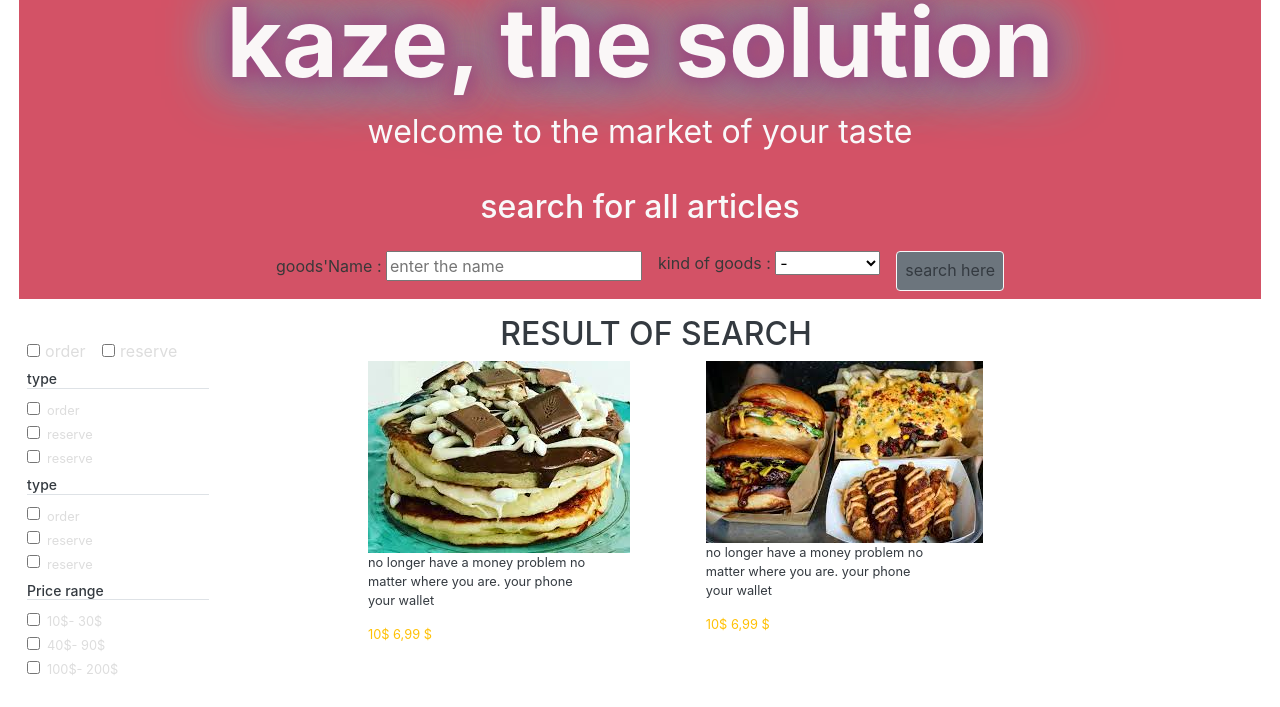
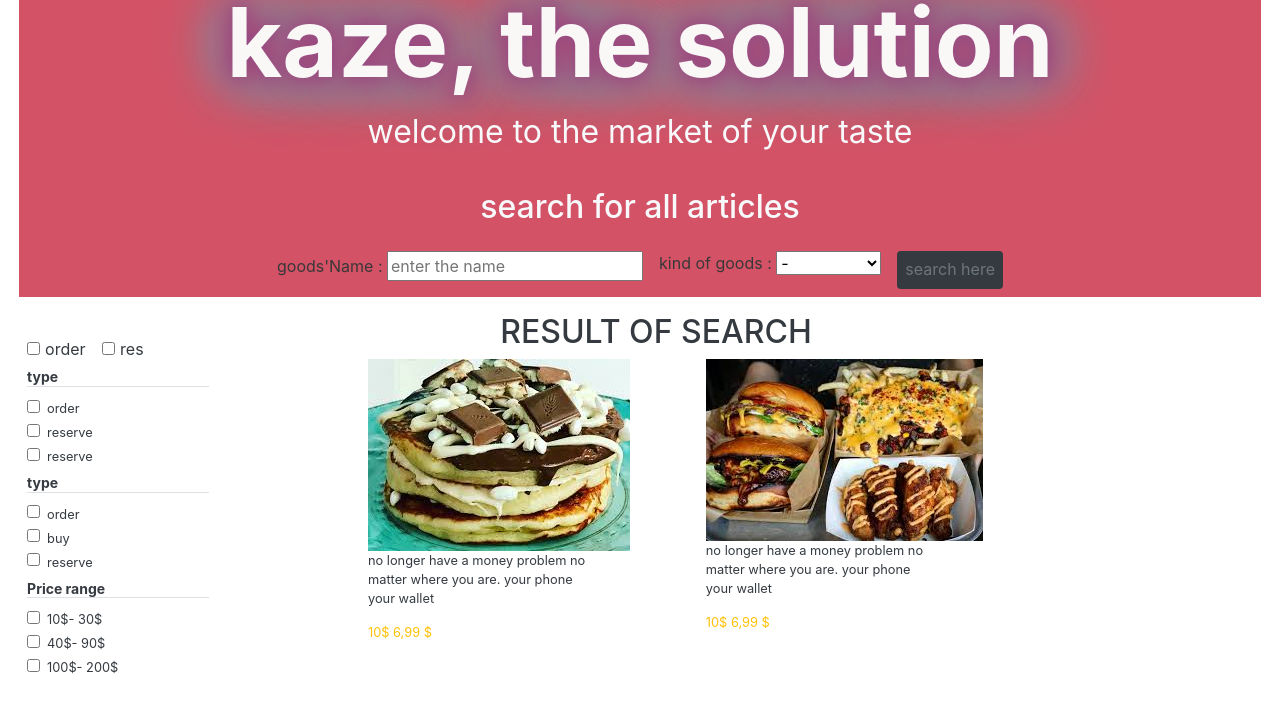
Before and after one commit to Guy-Gustave/goods-shop, a plain HTML site: page searched.html in a window 1280 px wide. Shown: the part 75-782 px from the top of the page. Drawn offline with nearby package versions, Linux system fonts and the light colour scheme; files whose address does not match are found by name.

Commit message:
add change color and typology as suggersted by tse

```diff
--- a/searched.html
+++ b/searched.html
@@ -70,7 +70,7 @@
             <option value="bread">bread</option>
           </select>
         </form>
-        <a href="searched.html" class="btn btn-light text-dark bg-secondary px-2 mb-2 pb-2" role="button">search here</a>
+        <a href="searched.html" class="btn btn-light text-secondary border-0 bg-dark px-2 mb-2 pb-2" role="button">search here</a>
       </div>
     </div>
     <div class="row">
@@ -78,56 +78,56 @@
         <div class="sidenav">
           <div class="form-check form-check-inline">
             <input class="form-check-input" type="checkbox" id="inlineCheckbox1" value="option1">
-            <label class="form-check-label" for="inlineCheckbox1">order</label>
+            <label class="form-check-label text-dark" for="inlineCheckbox1">order</label>
           </div>
           <div class="form-check form-check-inline">
             <input class="form-check-input" type="checkbox" id="inlineCheckbox2" value="option2">
-            <label class="form-check-label" for="inlineCheckbox2">reserve</label>
+            <label class="form-check-label text-dark" for="inlineCheckbox2">res</label>
           </div>
         </div>
         <div class="side">
-          <h6 class="border-bottom pt-2 text-dark ">type</h6>
+          <h6 class="border-bottom pt-2 font-weight-bolder text-dark ">type</h6>
           <div class="form-check form-check-block">
             <input class="form-check-input" type="checkbox" id="inlineCheckbox" value="option1">
-            <label class="form-check-label small" for="inlineCheckbox1">order</label>
+            <label class="form-check-label text-dark small" for="inlineCheckbox1">order</label>
           </div>
           <div class="form-check form-check-block">
             <input class="form-check-input" type="checkbox" id="inlineCheckbox4" value="option2">
-            <label class="form-check-label small" for="inlineCheckbox2">reserve</label>
+            <label class="form-check-label text-dark small" for="inlineCheckbox2">reserve</label>
           </div>
           <div class="form-check form-check-block">
             <input class="form-check-input" type="checkbox" id="inlineCheckbox5" value="option2">
-            <label class="form-check-label small" for="inlineCheckbox2">reserve</label>
+            <label class="form-check-label text-dark small" for="inlineCheckbox2">reserve</label>
           </div>
         </div>
         <div class="side">
-          <h6 class="border-bottom pt-2 text-dark ">type</h6>
+          <h6 class="border-bottom pt-2 font-weight-bolder text-dark ">type</h6>
           <div class="form-check form-check-block">
             <input class="form-check-input" type="checkbox" id="inlineCheckbox6" value="option1">
-            <label class="form-check-label small" for="inlineCheckbox1">order</label>
+            <label class="form-check-label text-dark small" for="inlineCheckbox1">order</label>
           </div>
           <div class="form-check form-check-block">
             <input class="form-check-input" type="checkbox" id="inlineCheckbox0" value="option2">
-            <label class="form-check-label small" for="inlineCheckbox2">reserve</label>
+            <label class="form-check-label text-dark small" for="inlineCheckbox2">buy</label>
           </div>
           <div class="form-check form-check-block">
             <input class="form-check-input" type="checkbox" id="inlineCheckbox7" value="option2">
-            <label class="form-check-label small" for="inlineCheckbox2">reserve</label>
+            <label class="form-check-label text-dark small" for="inlineCheckbox2">reserve</label>
           </div>
         </div>
         <div class="side">
-          <h6 class="border-bottom pt-2 text-dark ">Price range</h6>
+          <h6 class="border-bottom pt-2 font-weight-bolder text-dark ">Price range</h6>
           <div class="form-check form-check-block">
             <input class="form-check-input" type="checkbox" id="inlineCheckbox8" value="option1">
-            <label class="form-check-label small" for="inlineCheckbox1">10$- 30$</label>
+            <label class="form-check-label text-dark small" for="inlineCheckbox1">10$- 30$</label>
           </div>
           <div class="form-check form-check-block">
             <input class="form-check-input" type="checkbox" id="inlineCheckbox9" value="option2">
-            <label class="form-check-label small" for="inlineCheckbox2">40$- 90$</label>
+            <label class="form-check-label text-dark small" for="inlineCheckbox2">40$- 90$</label>
           </div>
           <div class="form-check form-check-block">
             <input class="form-check-input" type="checkbox" id="inlineCheckbox12" value="option2">
-            <label class="form-check-label small" for="inlineCheckbox2">100$- 200$</label>
+            <label class="form-check-label text-dark small" for="inlineCheckbox2">100$- 200$</label>
           </div>
         </div>
       </aside>
```
Also changed, not shown: index.html (+1 -1 lines), ressources/mediaquery.png (added).
